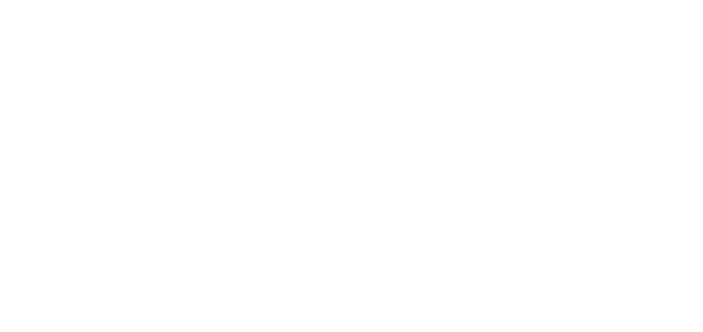
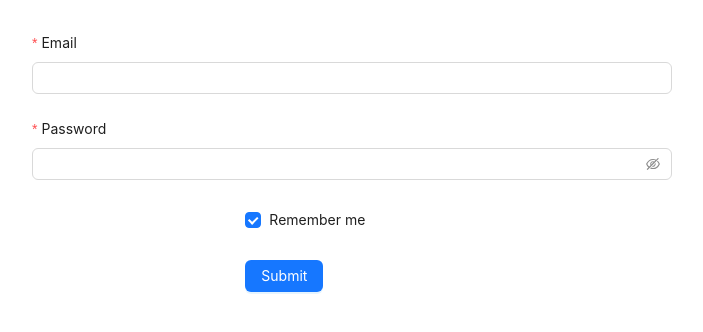
Before and after one commit to bemijonathan/goal-gamble, a React (Create React App) app in the folder packages/frontend/: page /signin in a window 1280 px wide. Before the commit this address had no page. Shown: the top 332 px of the page, without its empty margins (288-991 px from the left). Built offline with nearby package versions, Linux system fonts and the light colour scheme.

Commit message:
auth pages and error pages and dashboard layout

```diff
--- a/packages/frontend/src/App.tsx
+++ b/packages/frontend/src/App.tsx
@@ -2,11 +2,17 @@ import React from "react";
 import "antd/dist/reset.css";
 import { SignUp } from "./pages/AuthLayout/SignUp";
 import { Route, Routes } from "react-router-dom";
+import { SignIn } from "./pages/AuthLayout/SignIn";
+import { Dashboard } from "./pages";
+import { Error } from "./pages/error";
 
 function App() {
   return (
     <Routes>
+      <Route path="/" element={<Dashboard />} />
       <Route path="/signup" element={<SignUp />} />
+      <Route path="/signin" element={<SignIn />} />
+      <Route path="*" element={<Error />} />
     </Routes>
   );
 }
--- /dev/null
+++ b/packages/frontend/src/pages/AuthLayout/SignIn.tsx
@@ -0,0 +1,54 @@
+import React from "react";
+import { Row, Col, Button, Checkbox, Form, Input } from "antd";
+
+const onFinish = (values: any) => {
+  console.log("Success:", values);
+};
+
+const onFinishFailed = (errorInfo: any) => {
+  console.log("Failed:", errorInfo);
+};
+
+export const SignIn: React.FC = () => (
+  <Row justify="center" style={{ marginTop: "32px" }}>
+    <Col span={12}>
+      <Form
+        initialValues={{ remember: true }}
+        onFinish={onFinish}
+        onFinishFailed={onFinishFailed}
+        autoComplete="off"
+        layout="vertical"
+      >
+        <Form.Item
+          label="Email"
+          name="email"
+          rules={[{ required: true, message: "Please input your email!" }]}
+        >
+          <Input />
+        </Form.Item>
+
+        <Form.Item
+          label="Password"
+          name="password"
+          rules={[{ required: true, message: "Please input your password!" }]}
+        >
+          <Input.Password />
+        </Form.Item>
+
+        <Form.Item
+          name="remember"
+          valuePropName="checked"
+          wrapperCol={{ offset: 8, span: 16 }}
+        >
+          <Checkbox>Remember me</Checkbox>
+        </Form.Item>
+
+        <Form.Item wrapperCol={{ offset: 8, span: 16 }}>
+          <Button type="primary" htmlType="submit">
+            Submit
+          </Button>
+        </Form.Item>
+      </Form>
+    </Col>
+  </Row>
+);
--- /dev/null
+++ b/packages/frontend/src/pages/error.tsx
@@ -0,0 +1,11 @@
+import React from "react";
+import { Button, Result } from "antd";
+
+export const Error: React.FC = () => (
+  <Result
+    status="404"
+    title="404"
+    subTitle="Sorry, the page you visited does not exist."
+    extra={<Button type="primary">Back Home</Button>}
+  />
+);
--- /dev/null
+++ b/packages/frontend/src/pages/index.tsx
@@ -0,0 +1,46 @@
+import React from "react";
+import { Breadcrumb, Layout, Menu, theme } from "antd";
+
+const { Header, Content, Footer } = Layout;
+
+export const Dashboard: React.FC = () => {
+  const {
+    token: { colorBgContainer },
+  } = theme.useToken();
+
+  return (
+    <Layout className="layout" style={{ height: "100vh" }}>
+      <Header>
+        <div className="logo" />
+        <Menu
+          theme="dark"
+          mode="horizontal"
+          defaultSelectedKeys={["2"]}
+          items={new Array(15).fill(null).map((_, index) => {
+            const key = index + 1;
+            return {
+              key,
+              label: `nav ${key}`,
+            };
+          })}
+        />
+      </Header>
+      <Content style={{ padding: "0 50px" }}>
+        <Breadcrumb style={{ margin: "16px 0" }}>
+          <Breadcrumb.Item>Home</Breadcrumb.Item>
+          <Breadcrumb.Item>List</Breadcrumb.Item>
+          <Breadcrumb.Item>App</Breadcrumb.Item>
+        </Breadcrumb>
+        <div
+          className="site-layout-content"
+          style={{ background: colorBgContainer }}
+        >
+          Content
+        </div>
+      </Content>
+      <Footer style={{ textAlign: "center" }}>
+        Ant Design ©2023 Created by Ant UED
+      </Footer>
+    </Layout>
+  );
+};
```
